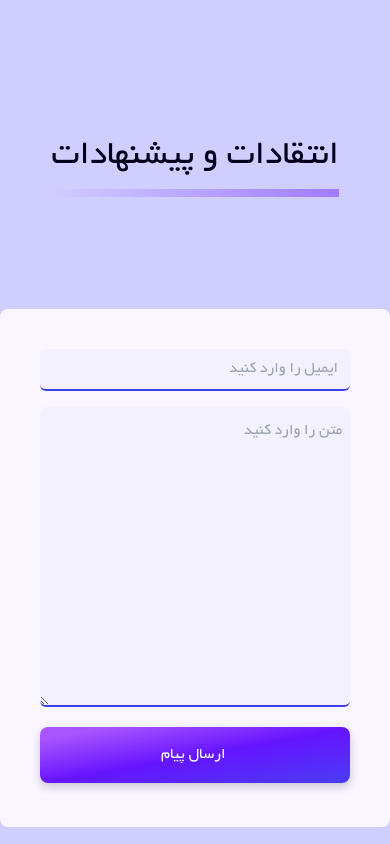
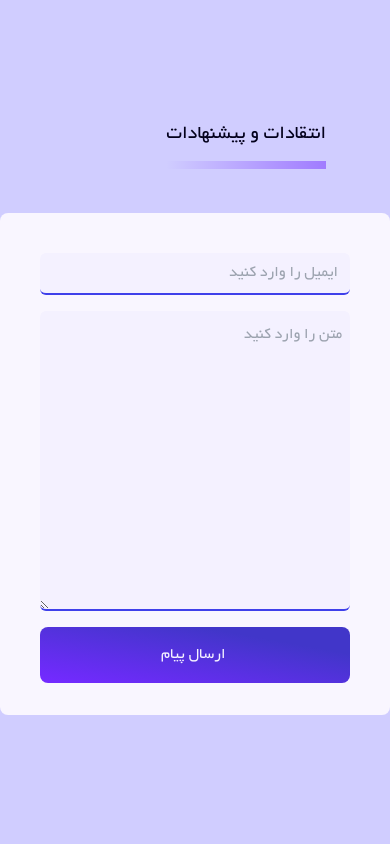
Before and after one commit to academy-react/Hexa-Squad, a React (Vite) app: page / in a window 390 px wide. Shown: the part 5940-6784 px from the top of the page. Built offline with nearby package versions, Linux system fonts and the light colour scheme.

Commit message:
suggestion part / responsive

```diff
--- a/src/screens/Landing/landing-components/Suggestions.jsx
+++ b/src/screens/Landing/landing-components/Suggestions.jsx
@@ -9,14 +9,14 @@ const Suggestions = () => {
   });
   return (
     <>
-      <h1 className="mt-24 mb-5 text-4xl mx-auto text-darkblue relative w-fit">
+      <h1 className=" relative title1 lg:mt-52 mt-20 mr-16 md:mt-36 lg:m-auto">
         انتقادات و پیشنهادات
         <span className="absolute w-[100%]  block mt-3 h-2 my-1 bg-gradient-to-l from-newPurpleAlpha2 to-transparentPurple2"></span>
       </h1>
-      <div className="flex 	justify-center mb-56 content-center items-stretch ">
+
+      <div className="flex 	justify-center mb-56 content-center items-stretch lg:mt-10">
         <div
-          className=" flex w-[460px] relative self-center bg-semiWhite lg:w-[600px] min-h-[400px] max-h-[530px] py-8
-      mt-28 lg:flex rounded-lg  lg:shadow-shadow-auth shadow-shadow-transparent  flex-col "
+          className="suggestions-box "
         >
           <div dir="rtl">
             <Formik
@@ -40,7 +40,7 @@ const Suggestions = () => {
                 <input
                   type="submit"
                   value=" ارسال پیام"
-                  className="primary-button w-full p-4"
+                  className="primary-btn text-semiPink rounded-lg mt-2 w-full p-4"
                 />
               </Form>
             </Formik>
```
